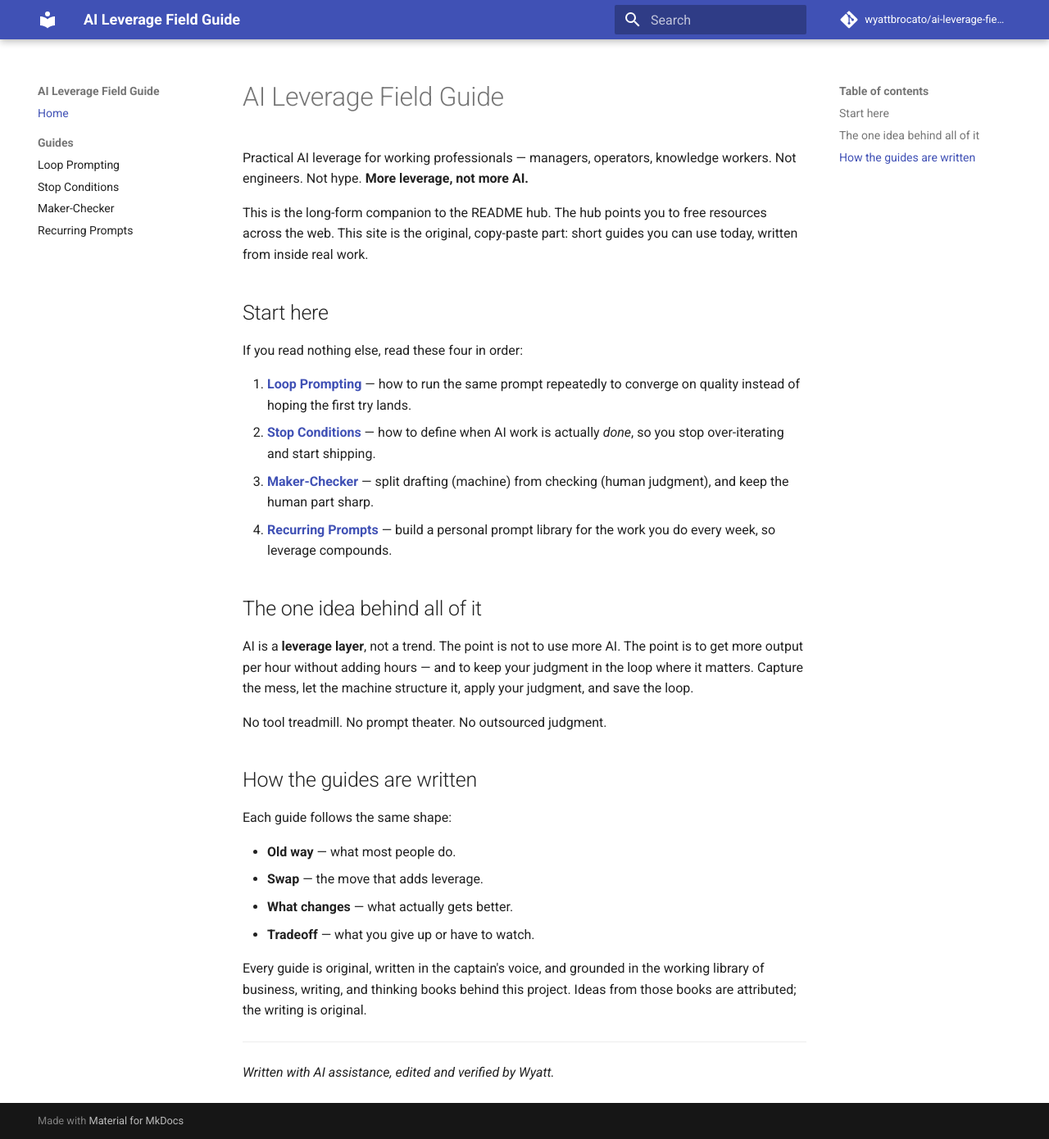
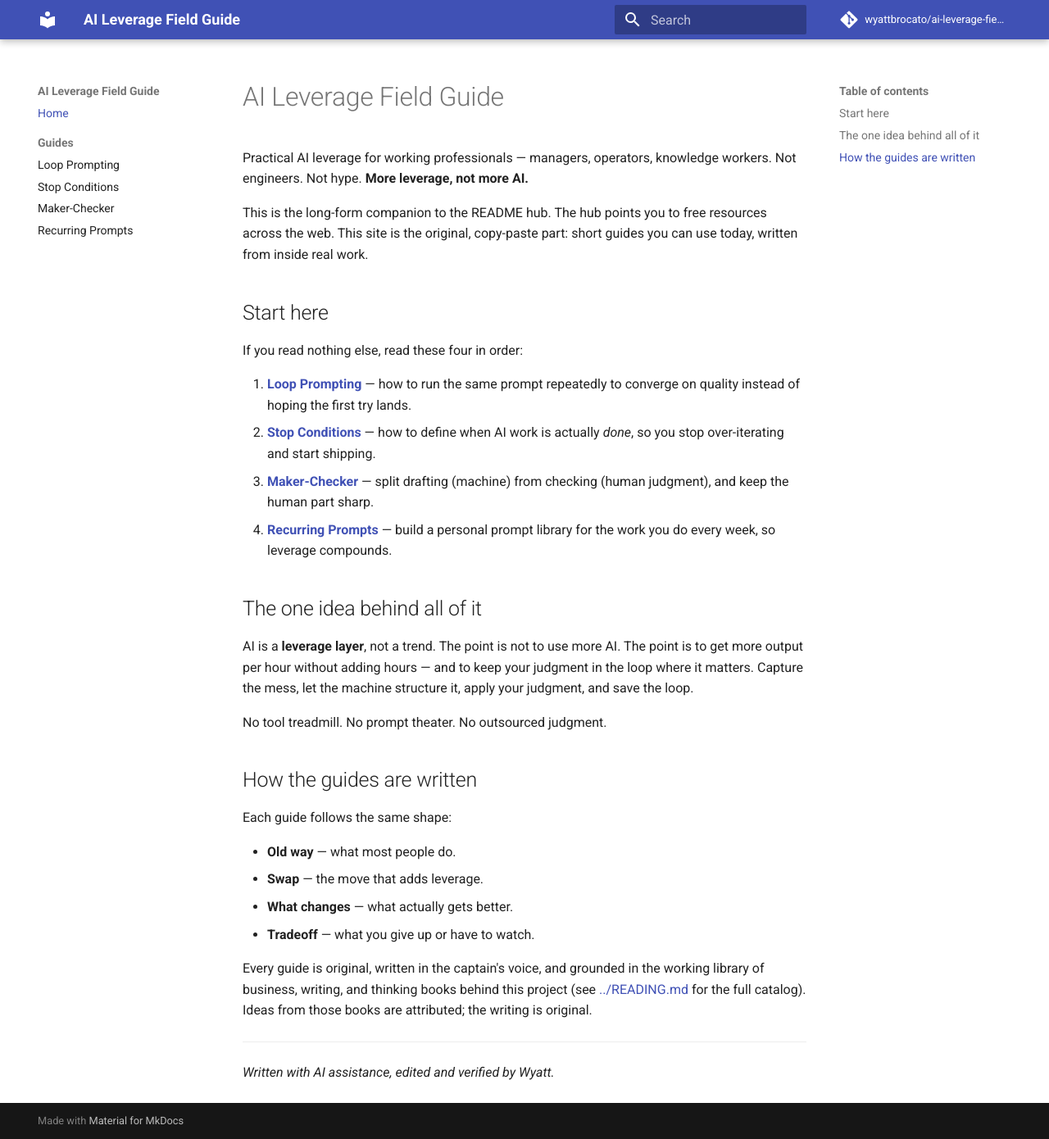
Before and after one commit to thewyattbrocato/ai-leverage-field-guide, an MkDocs documentation site: the page built from docs/index.md, in a window 1280 px wide and 1390 px high. Shown: the whole window at 82% size. Built offline with MkDocs 1.6.1 and Material for MkDocs 9.7.7, drawn with Linux system fonts in a browser that asks for light colours; comment, search, counter and statistics services are not loaded.

Commit message:
no-mistakes(document): Add READING.md cross-links; verify doc consistency

```diff
--- a/docs/index.md
+++ b/docs/index.md
@@ -39,7 +39,8 @@ Each guide follows the same shape:
 - **Tradeoff** — what you give up or have to watch.
 
 Every guide is original, written in the captain's voice, and grounded in the working
-library of business, writing, and thinking books behind this project. Ideas from those
+library of business, writing, and thinking books behind this project (see
+[../READING.md](../READING.md) for the full catalog). Ideas from those
 books are attributed; the writing is original.
 
 ---
```
Also changed, not shown: README.md (+3 -0 lines).
